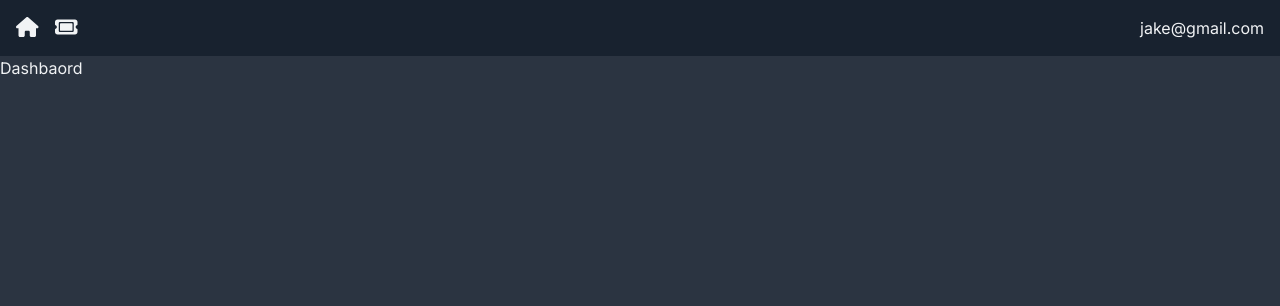
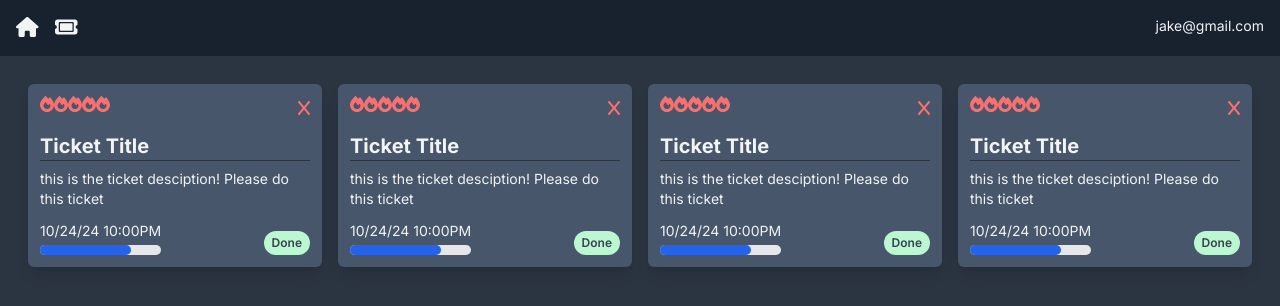
Before and after one commit to AndresF97/NextJSTicketApp, a Next.js app: page / in a window 1280 px wide. Shown: the top 306 px of the page. Built offline with nearby package versions, Linux system fonts and the light colour scheme.

Commit message:
Set front end will work on backend next

```diff
--- /dev/null
+++ b/app/(components)/DeleteBlock.tsx
@@ -0,0 +1,12 @@
+import { faX } from "@fortawesome/free-solid-svg-icons";
+import { FontAwesomeIcon } from "@fortawesome/react-fontawesome";
+const DeleteBlock: React.FC = ()=>{
+ return (
+    <FontAwesomeIcon
+    icon={faX}
+    className="text-red-400 hover:cursor-pointer hover:text-red-200"
+    />
+ )
+}
+
+export default DeleteBlock;
--- /dev/null
+++ b/app/(components)/PorgressDisplay.tsx
@@ -0,0 +1,13 @@
+const ProgressDisplay: React.FC = () =>{
+    return (
+        <div className="w-full bg-gray-200 rounded-full h-2.5">
+            <div
+            className="bg-blue-600 h-2.5 rounded-full"
+            style={{width:"75%"}}
+            >
+            </div>
+        </div>
+    )
+}
+
+export default ProgressDisplay;
--- /dev/null
+++ b/app/(components)/PriorityDisplay.tsx
@@ -0,0 +1,15 @@
+import { faFire } from "@fortawesome/free-solid-svg-icons";
+import { FontAwesomeIcon } from "@fortawesome/react-fontawesome";
+const PriorityDisplay: React.FC = ()=>{
+    return (
+        <div className="flex justify-center align-baseline">
+            <FontAwesomeIcon icon={faFire} className="text-red-400"/>
+            <FontAwesomeIcon icon={faFire} className="text-red-400"/>
+            <FontAwesomeIcon icon={faFire} className="text-red-400"/>
+            <FontAwesomeIcon icon={faFire} className="text-red-400"/>
+            <FontAwesomeIcon icon={faFire} className="text-red-400"/>
+        </div>
+    )
+}
+
+export default PriorityDisplay
--- /dev/null
+++ b/app/(components)/StatusDisplay.tsx
@@ -0,0 +1,9 @@
+const StatusDisplay: React.FC = ()=>{
+    return (
+        <span className="inline-block rounded-full px-2 py-1 text-xs font-semibold text-gray-700 bg-green-200">
+            Done
+        </span>
+    )
+}
+
+export default StatusDisplay;
--- /dev/null
+++ b/app/(components)/TicketCard.tsx
@@ -0,0 +1,35 @@
+import DeleteBlock from "./DeleteBlock";
+import PriorityDisplay from "./PriorityDisplay";
+import ProgressDisplay from "./PorgressDisplay";
+import StatusDisplay from "./StatusDisplay";
+const TicketCard: React.FC = () => {
+    return (
+        // Card that displays each tickter
+        //
+        <div className="flex flex-col bg-card hover:bg-card-hover rounded-md shadow-lg p-3 m-2">
+            <div className="flex mb-3">
+                <PriorityDisplay />
+                <div className="ml-auto">
+                    <DeleteBlock />
+                </div>
+            </div>
+            <h4>Ticket Title</h4>
+            <hr className="h-px border-0 bg-page mb-2" />
+            <p className="whitespace-pre-wrap">
+                this is the ticket desciption! Please do this ticket
+            </p>
+            <div className="flex-grow"></div>
+            <div className="flex mt-2">
+                <div className="flex flex-col">
+                    <p className="text-sx my-1">10/24/24 10:00PM</p>
+                    <ProgressDisplay />
+                </div>
+                <div className="ml-auto flex items-end">
+                    <StatusDisplay />
+                </div>
+            </div>
+        </div>
+    )
+}
+
+export default TicketCard
--- a/app/globals.css
+++ b/app/globals.css
@@ -1,8 +1,33 @@
 @tailwind base;
 @tailwind components;
 @tailwind utilities;
+
+/* Apply tailwind to the base file that render's all files */
+@layer base{
+    h1,
+    h2,
+    h3,
+    h4 {
+        @apply font-bold;
+    }
+    h1{
+        @apply text-4xl;
+    }
+    h2{
+        @apply text-3xl;
+    }
+    h3{
+        @apply text-2xl;
+    }
+    h4{
+        @apply text-xl;
+    }
+    p{
+        @apply text-sm text-default-text;
+    }
+}
 /* Applying  tailwind classes through the @layer to the components folder*/
-@layer componentd{
+@layer component{
     .icon{
         @apply text-default-text text-xl;
     }
--- a/app/page.tsx
+++ b/app/page.tsx
@@ -1,7 +1,15 @@
-
+import TicketCard from "./(components)/TicketCard"
 
 export default function Home() {
   return (
-    <h1>Dashbaord</h1>
+   <div className="p-5">
+    {/* the 'lg'/'xl' class is media query that listens for a specific length of the page */}
+    <div className="lg:grid grid-cols-2 xl:grid-cols-4">
+    <TicketCard />
+    <TicketCard />
+    <TicketCard />
+    <TicketCard />
+    </div>
+   </div>
   )
 }
--- a/package.json
+++ b/package.json
@@ -15,6 +15,7 @@
     "@types/react": "18.2.58",
     "@types/react-dom": "18.2.19",
     "autoprefixer": "10.4.17",
+    "mongoose": "^8.2.0",
     "next": "14.1.0",
     "postcss": "8.4.35",
     "react": "18.2.0",
```
Also changed, not shown: 1 other file (tests, documents, lock files or other folders).
